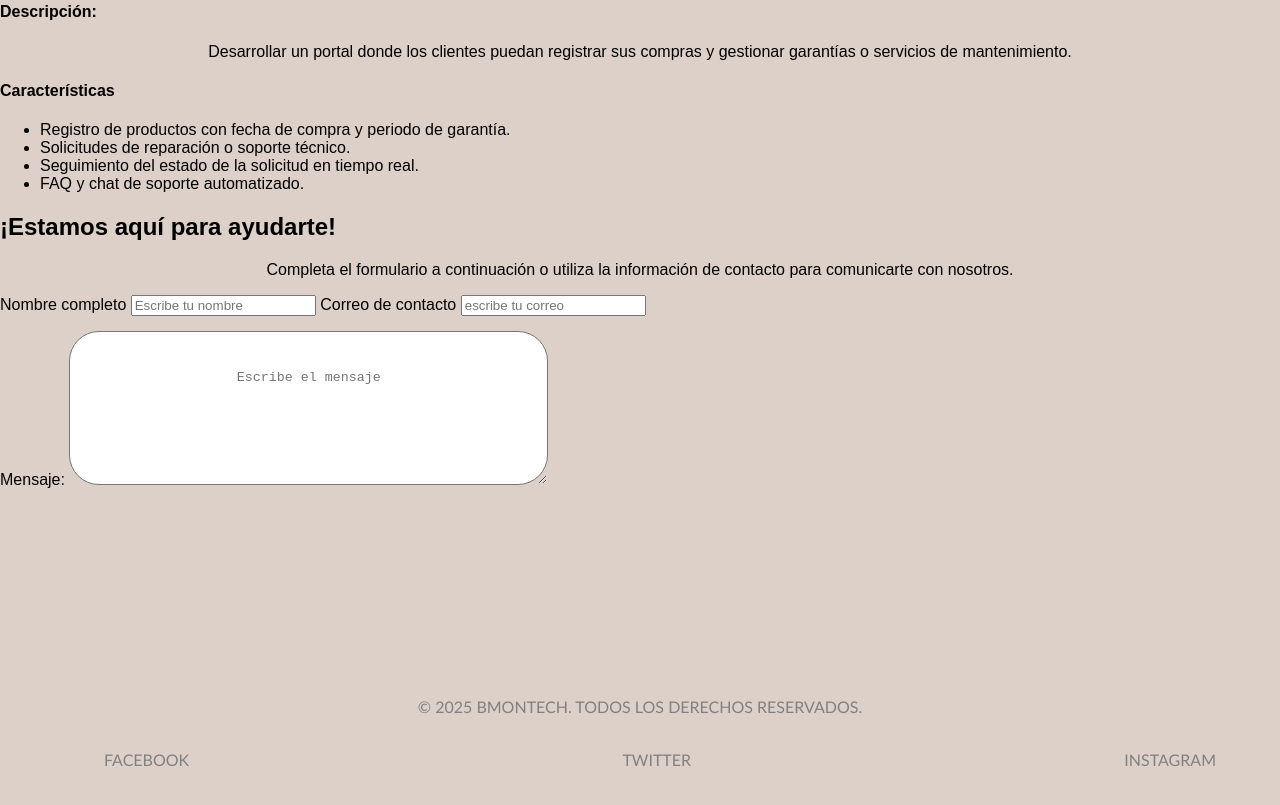
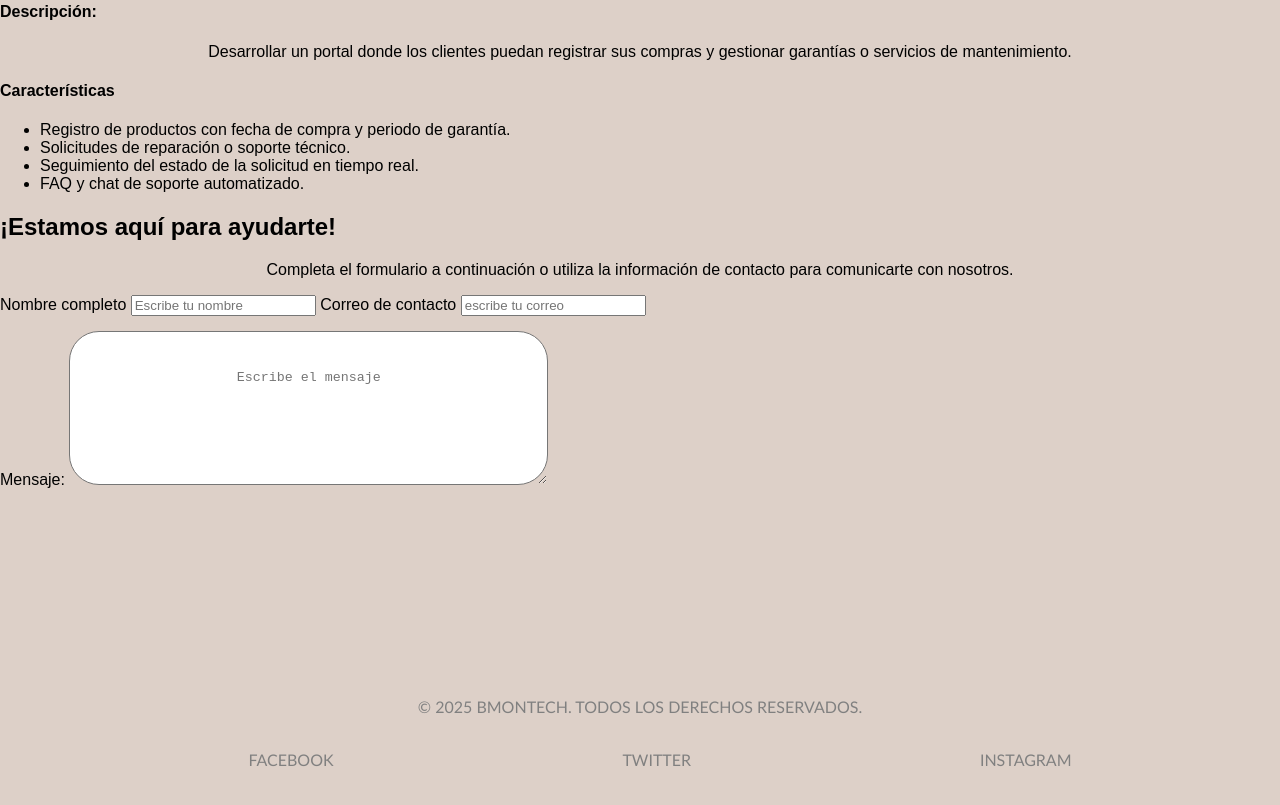
Before and after one commit to TraxGGDev/Fullstack, a plain HTML site: page index.html in a window 1280 px wide. Shown: the part 952-1757 px from the top of the page. Drawn offline with Linux system fonts and the light colour scheme.

```diff
--- a/Style.css
+++ b/Style.css
@@ -21,7 +21,6 @@ header{
 
 .container1 h2, p{
     text-align: center;
-    font-family: ;
 }
 
 footer{
@@ -40,7 +39,7 @@ a{
 }
 .redes{
     display: flex;
-    justify-content: space-between;
+    justify-content: space-around;
     margin-top: 3%;
 }
 
```
Also changed, not shown: index.html (line endings or trailing spaces).
